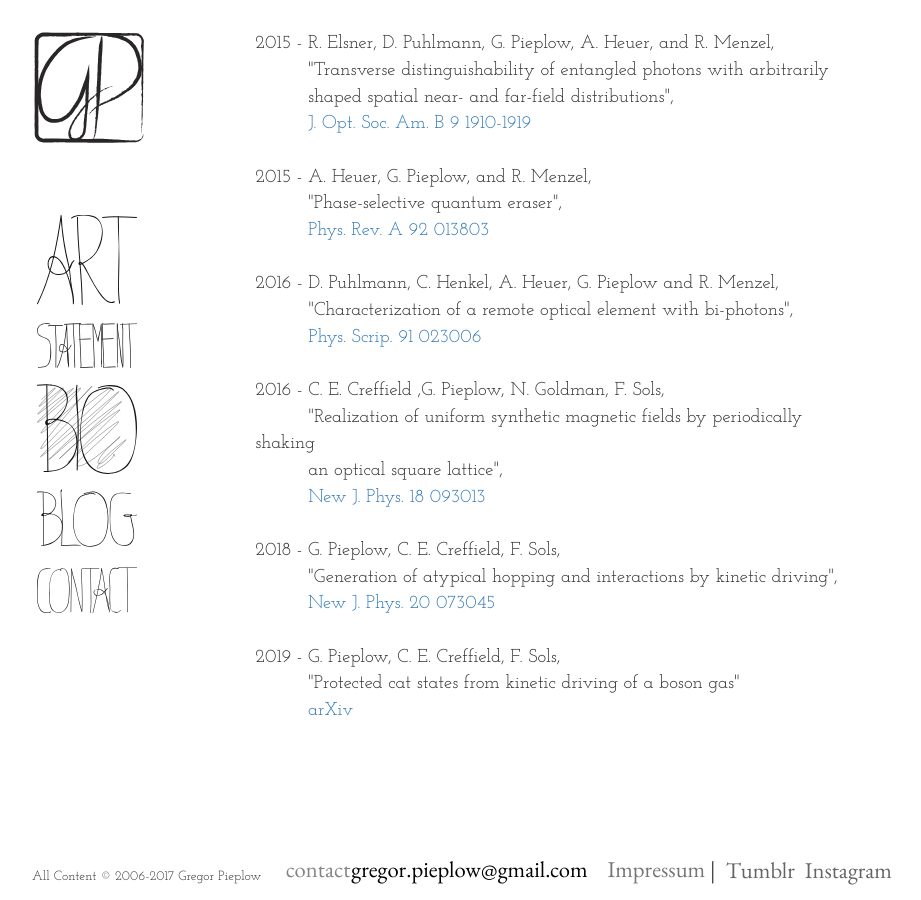
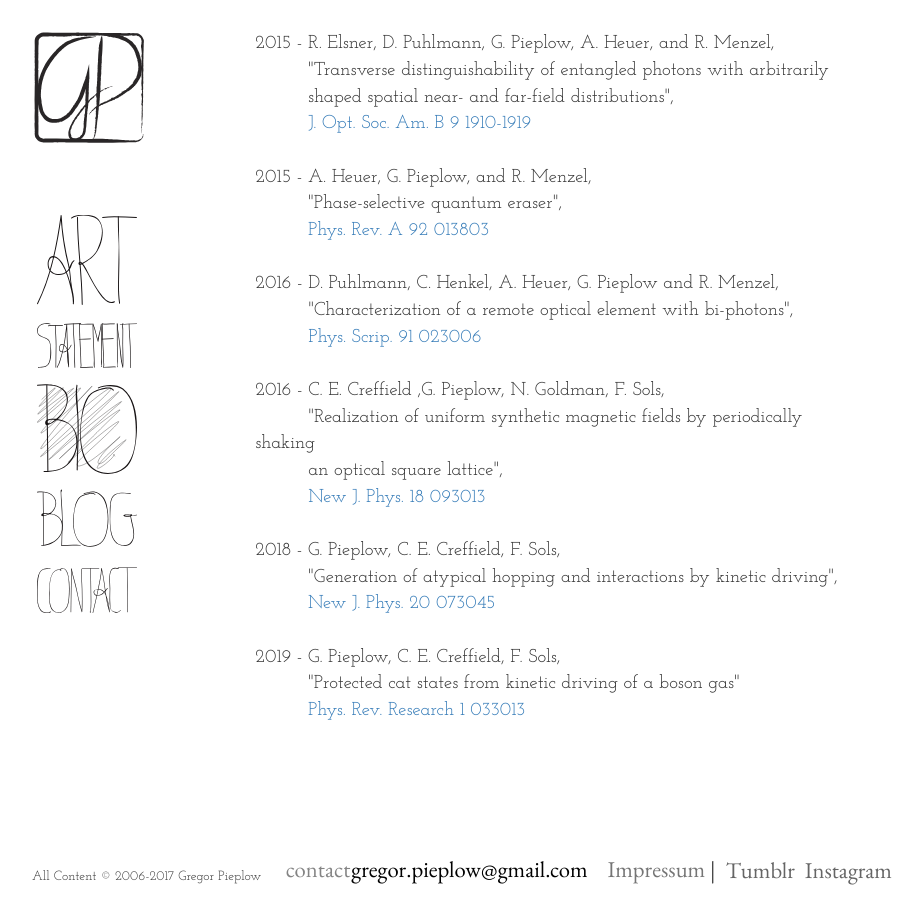
Before and after one commit to gregorpieplow/gregorpieplow.github.io, a Jekyll site: the page built from bio/index.html, in a window 1280 px wide and 900 px high, scrolled down 1814 px. Shown: the whole window, without its empty margins (43-964 px from the left). Built offline with Jekyll 4.4.1, drawn with Linux system fonts in a browser that asks for light colours; some web fonts are replaced.

Commit message:
Update index.html

```diff
--- a/bio/index.html
+++ b/bio/index.html
@@ -100,7 +100,7 @@ layout: default
     2019 - G. Pieplow,  C. E. Creffield, F. Sols, <br><span id="hiddendate" class="hidden-xs">2019 - </span>
      "Protected cat states from kinetic driving of a boson gas"
     <br><span id="hiddendate" class="hidden-xs">2019 - </span>
-    <a target='_blank' href="https://arxiv.org/abs/1905.13596"> arXiv </a>
+    <a target='_blank' href="https://doi.org/10.1103/PhysRevResearch.1.033013"> Phys. Rev. Research 1 033013</a>
     <br>
     </h2>
 
```
